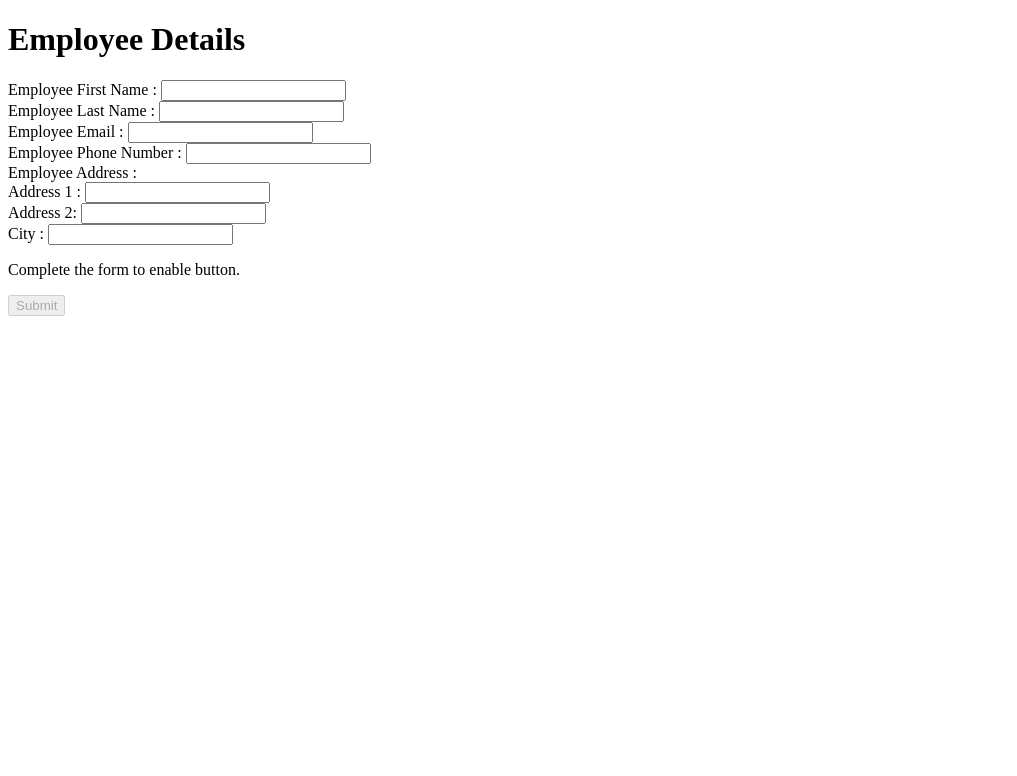
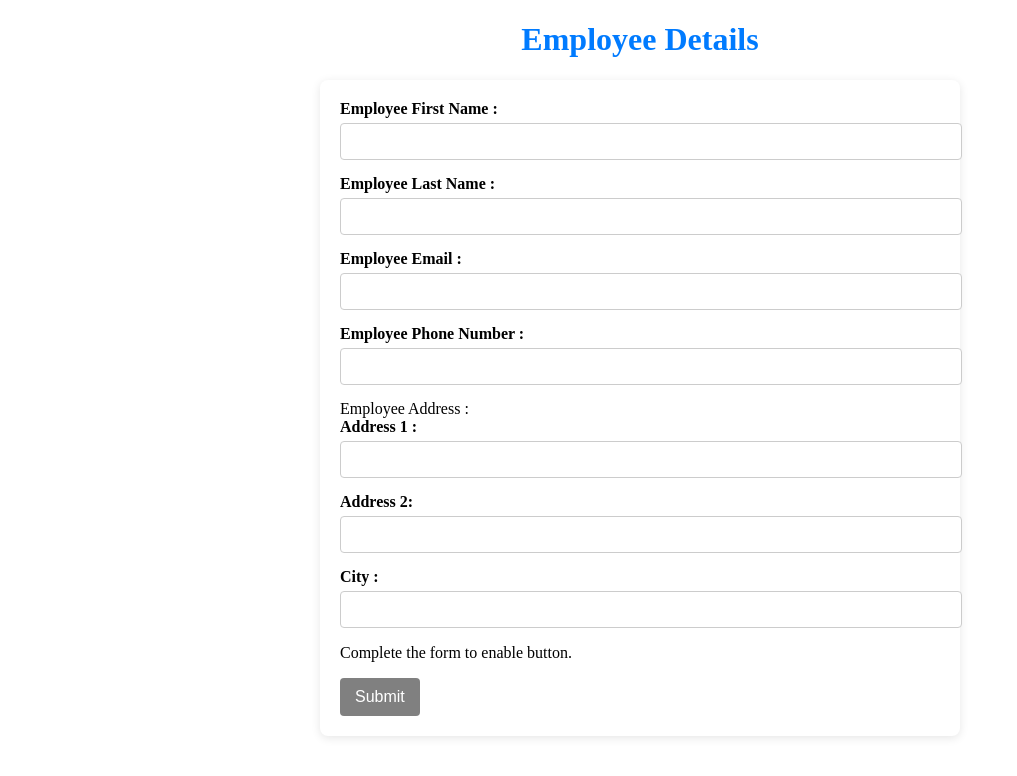
Before and after one commit to athullya-geekywolf/SQL-1, an Angular app in the folder AngularTasks/employee-forms/: page / in a window 1280 px wide. Shown: the top 776 px of the page, without its empty margins (0-1017 px from the left). Built offline with nearby package versions, Linux system fonts and the light colour scheme.

Commit message:
implemented typed forms

```diff
--- a/AngularTasks/employee-forms/src/app/employee-details/employee-details.component.html
+++ b/AngularTasks/employee-forms/src/app/employee-details/employee-details.component.html
@@ -45,7 +45,7 @@
         <button type="submit" [disabled]="!employeeForm.valid">Submit</button>
 </form>
 
-<div *ngIf="data">
+<div *ngIf="data" class="display-details">
     <h2>Employee Details</h2>
     <p>Name: {{ data.firstname }} {{ data.lastname }}</p>
     <p>Email: {{ data.email }}</p>
--- a/AngularTasks/employee-forms/src/app/employee-details/employee-details.component.scss
+++ b/AngularTasks/employee-forms/src/app/employee-details/employee-details.component.scss
@@ -0,0 +1,86 @@
+
+$primary-color: #007bff;
+$secondary-color: #f8f9fa;
+$error-color: #dc3545;
+
+body {
+  font-family: Arial, sans-serif;
+  background-color: $secondary-color;
+  margin: 0;
+  padding: 20px;
+}
+
+h1 {
+  text-align: center;
+  color: $primary-color;
+}
+
+form {
+  background: white;
+  border-radius: 8px;
+  box-shadow: 0 2px 10px rgba(0, 0, 0, 0.1);
+  padding: 20px;
+  max-width: 600px;
+  margin: auto;
+
+  div {
+    margin-bottom: 15px;
+
+    label {
+      display: block;
+      font-weight: bold;
+      margin-bottom: 5px;
+    }
+
+    input {
+      width: 100%;
+      padding: 10px;
+      border: 1px solid #ccc;
+      border-radius: 4px;
+
+      &:focus {
+        border-color: $primary-color;
+        outline: none;
+        box-shadow: 0 0 5px rgba($primary-color, 0.5);
+      }
+    }
+  }
+
+  button {
+    background-color: $primary-color;
+    color: white;
+    border: none;
+    padding: 10px 15px;
+    border-radius: 4px;
+    cursor: pointer;
+    font-size: 16px;
+
+    &:hover {
+      background-color: darken($primary-color, 10%);
+    }
+
+    &:disabled {
+      background-color: gray;
+      cursor: not-allowed;
+    }
+  }
+}
+
+.display-details {
+  background: white;
+  border-radius: 8px;
+  box-shadow: 0 2px 10px rgba(0, 0, 0, 0.1);
+  padding: 20px;
+  max-width: 600px;
+  margin: 20px auto;
+
+  h2 {
+    text-align: center;
+    color: $primary-color;
+  }
+
+  p {
+    text-align: center;
+    margin: 5px 0;
+  }
+}
```
